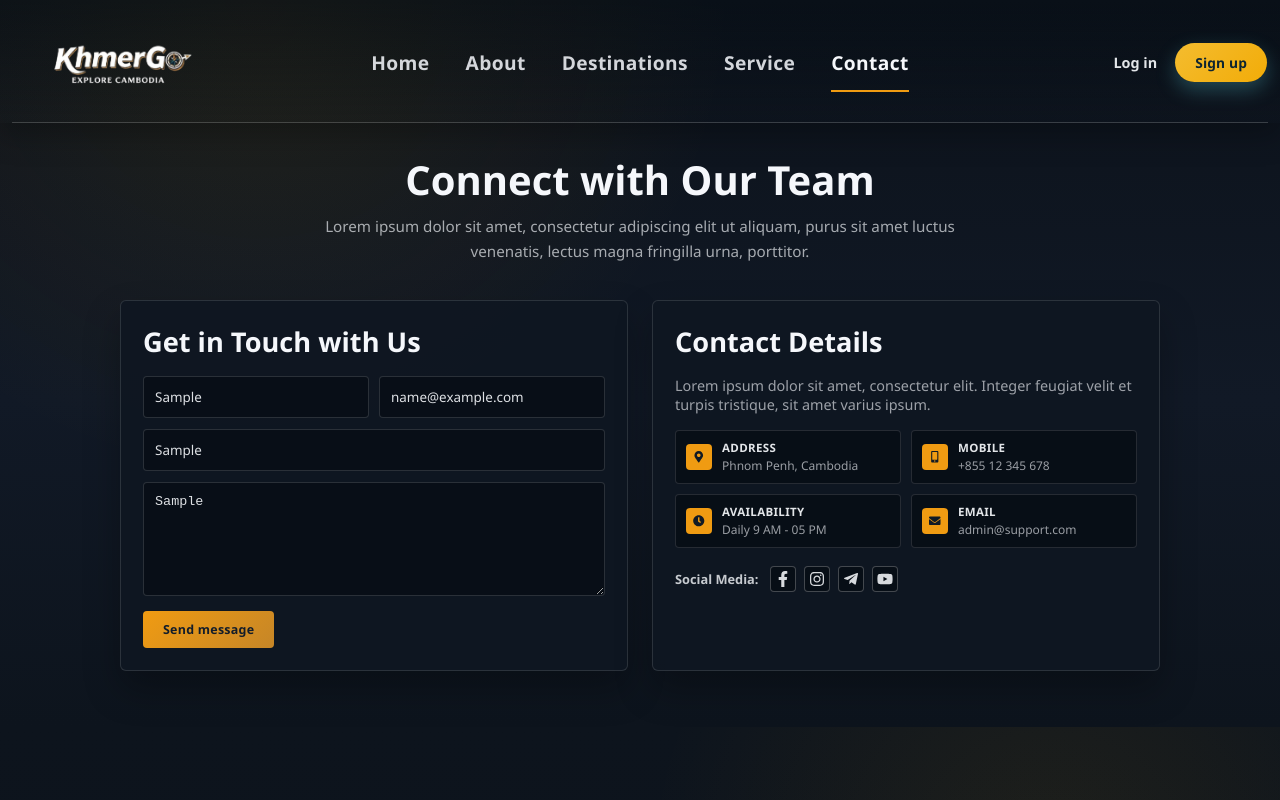
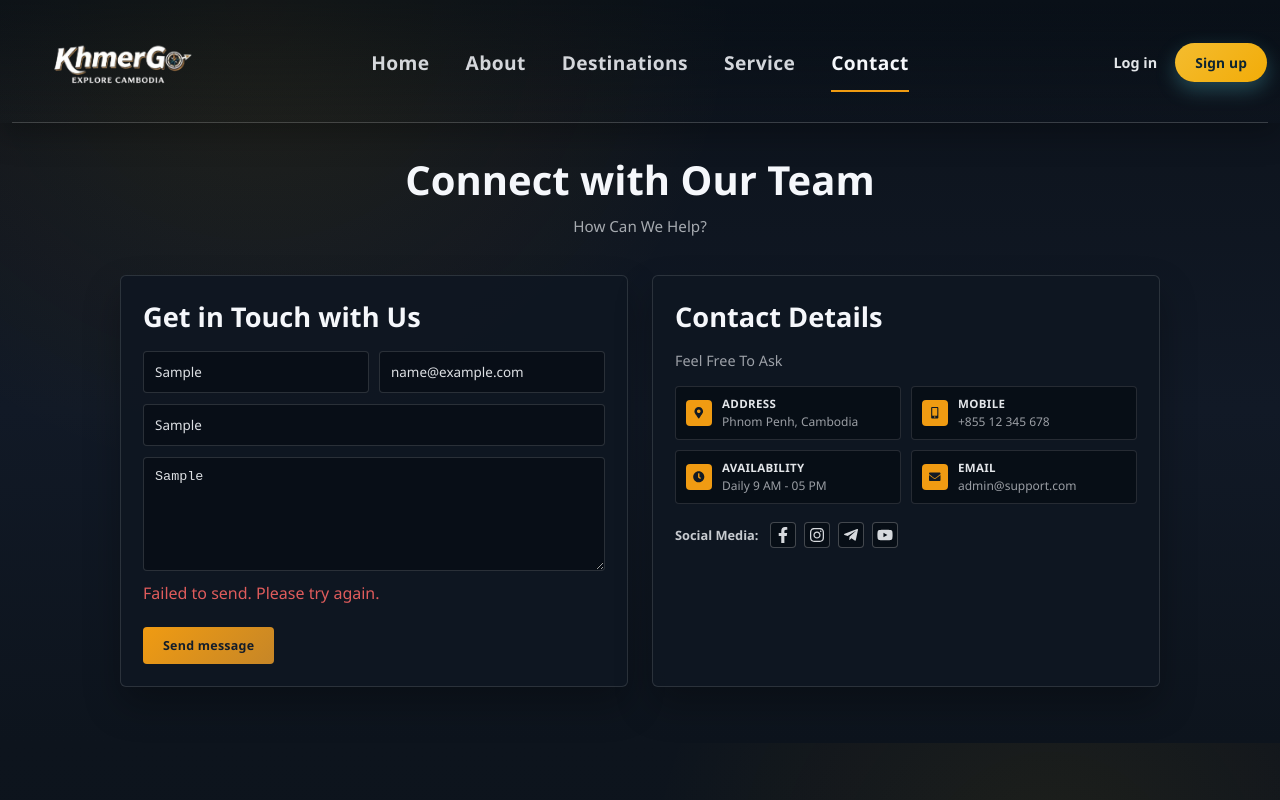
Before and after one commit to Sunhak17/KhmerGo, a React (Vite) app in the folder frontend/: page /contact in a window 1280 px wide. Both pictures are taken after typing "Sample", "name@example.com", "Sample", "Sample" into the empty fields and a click on the button "Send message". Shown: the top 800 px of the page. Built offline with nearby package versions, Linux system fonts and the light colour scheme; no server answers.

Commit message:
Adding Submit Button

```diff
--- a/frontend/src/views/Contact.jsx
+++ b/frontend/src/views/Contact.jsx
@@ -1,4 +1,4 @@
-import React from "react";
+import React, { useState } from "react";
 import {
   FaMapMarkerAlt,
   FaMobileAlt,
@@ -13,6 +13,7 @@ import {
 import Navbar from "../layout/Navbar";
 import Footer from "../layout/Footer";
 import faqVisual from "../assets/images/slider/4.jpg";
+import { fetchJson } from "../services/api";
 import "../styles/pages/Contact.css";
 
 const faqItems = [
@@ -43,6 +44,27 @@ const faqItems = [
 ];
 
 export default function Contact() {
+  const [form, setForm] = useState({ fullName: "", email: "", subject: "", message: "" });
+  const [status, setStatus] = useState(null); // "sending" | "success" | "error"
+
+  const handleChange = (e) => {
+    setForm({ ...form, [e.target.name]: e.target.value });
+  };
+
+  const handleSubmit = async (e) => {
+    e.preventDefault();
+    setStatus("sending");
+    try {
+      await fetchJson("/contact-messages", {
+        method: "POST",
+        body: JSON.stringify(form),
+      });
+      setStatus("success");
+      setForm({ fullName: "", email: "", subject: "", message: "" });
+    } catch {
+      setStatus("error");
+    }
+  };
   return (
     <div className="app-wrapper">
       <Navbar />
@@ -52,30 +74,32 @@ export default function Contact() {
           <header className="contact-heading">
             <h1>Connect with Our Team</h1>
             <p>
-              Lorem ipsum dolor sit amet, consectetur adipiscing elit ut aliquam, purus sit amet luctus venenatis,
-              lectus magna fringilla urna, porttitor.
+              How Can We Help?
             </p>
           </header>
 
           <div className="contact-grid">
             <article className="contact-form-card">
               <h2>Get in Touch with Us</h2>
-              <form onSubmit={(event) => event.preventDefault()}>
+              <form onSubmit={handleSubmit}>
                 <div className="contact-inline-fields">
-                  <input type="text" placeholder="Input your name" aria-label="Name" />
-                  <input type="email" placeholder="Input your email" aria-label="Email" />
+                  <input type="text" name="fullName" value={form.fullName} onChange={handleChange} placeholder="Input your name" aria-label="Name" required />
+                  <input type="email" name="email" value={form.email} onChange={handleChange} placeholder="Input your email" aria-label="Email" required />
                 </div>
-                <input type="text" placeholder="Subject" aria-label="Subject" />
-                <textarea rows="6" placeholder="Input your message request" aria-label="Message" />
-                <button type="submit">Send message</button>
+                <input type="text" name="subject" value={form.subject} onChange={handleChange} placeholder="Subject" aria-label="Subject" />
+                <textarea rows="6" name="message" value={form.message} onChange={handleChange} placeholder="Input your message request" aria-label="Message" required />
+                {status === "success" && <p style={{ color: "#4caf88", marginBottom: "8px" }}>Message sent successfully!</p>}
+                {status === "error" && <p style={{ color: "#e05c5c", marginBottom: "8px" }}>Failed to send. Please try again.</p>}
+                <button type="submit" disabled={status === "sending"}>
+                  {status === "sending" ? "Sending…" : "Send message"}
+                </button>
               </form>
             </article>
 
             <article className="contact-details-card">
               <h2>Contact Details</h2>
               <p>
-                Lorem ipsum dolor sit amet, consectetur elit. Integer feugiat velit et turpis tristique, sit amet
-                varius ipsum.
+                Feel Free To Ask
               </p>
 
               <div className="contact-detail-grid">
```
